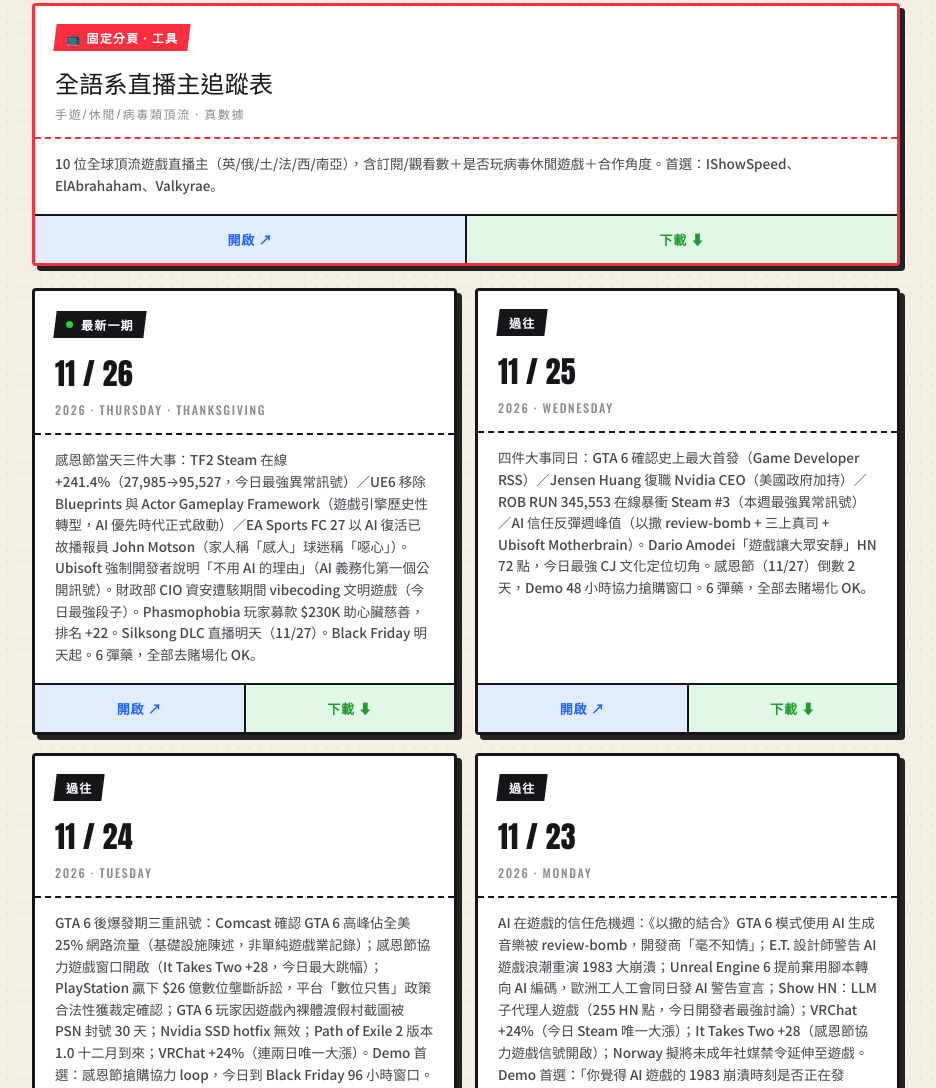
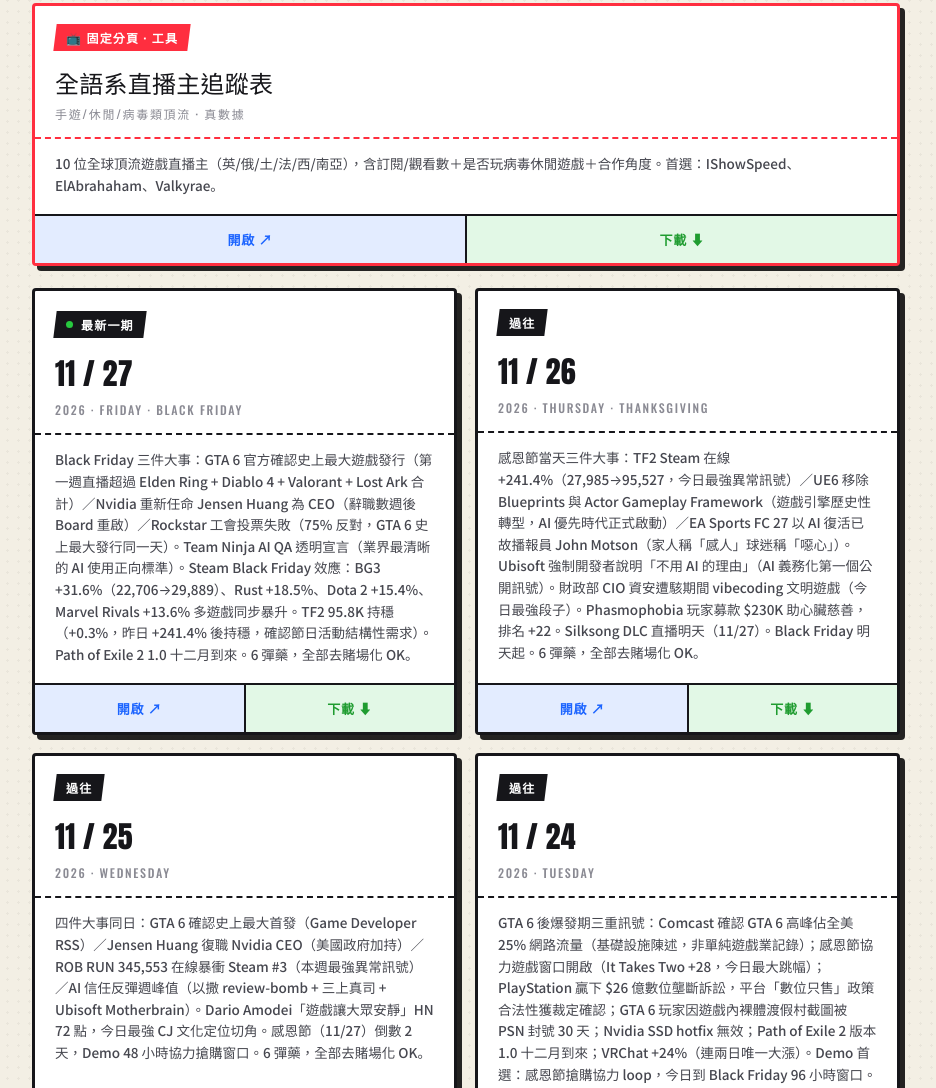
Before and after one commit to pizzacatkkkkk/gamegen-daily, a plain HTML site: page index.html in a window 1280 px wide. Shown: the part 632-1720 px from the top of the page, without its empty margins (174-1110 px from the left). Drawn offline with nearby package versions, Linux system fonts and the light colour scheme.

Commit message:
daily 2026-11-27 08:01:05

```diff
--- a/index.html
+++ b/index.html
@@ -116,6 +116,19 @@
       <div class="card">
         <div class="top">
           <span class="datebadge"><span class="dot"></span><span>最新一期</span></span>
+          <div class="big disp">11 / 27</div>
+          <div class="wk">2026 · Friday · Black Friday</div>
+        </div>
+        <div class="desc">Black Friday 三件大事：GTA 6 官方確認史上最大遊戲發行（第一週直播超過 Elden Ring + Diablo 4 + Valorant + Lost Ark 合計）／Nvidia 重新任命 Jensen Huang 為 CEO（辭職數週後 Board 重啟）／Rockstar 工會投票失敗（75% 反對，GTA 6 史上最大發行同一天）。Team Ninja AI QA 透明宣言（業界最清晰的 AI 使用正向標準）。Steam Black Friday 效應：BG3 +31.6%（22,706→29,889）、Rust +18.5%、Dota 2 +15.4%、Marvel Rivals +13.6% 多遊戲同步暴升。TF2 95.8K 持穩（+0.3%，昨日 +241.4% 後持穩，確認節日活動結構性需求）。Path of Exile 2 1.0 十二月到來。6 彈藥，全部去賭場化 OK。</div>
+        <div class="btns">
+          <a class="open" href="GameGen_遊戲時事日報_2026-11-27.html" target="_blank">開啟 ↗</a>
+          <a class="dl" href="GameGen_遊戲時事日報_2026-11-27.html" download>下載 ⬇</a>
+        </div>
+      </div>
+
+      <div class="card">
+        <div class="top">
+          <span class="datebadge"><span>過往</span></span>
           <div class="big disp">11 / 26</div>
           <div class="wk">2026 · Thursday · Thanksgiving</div>
         </div>
```
